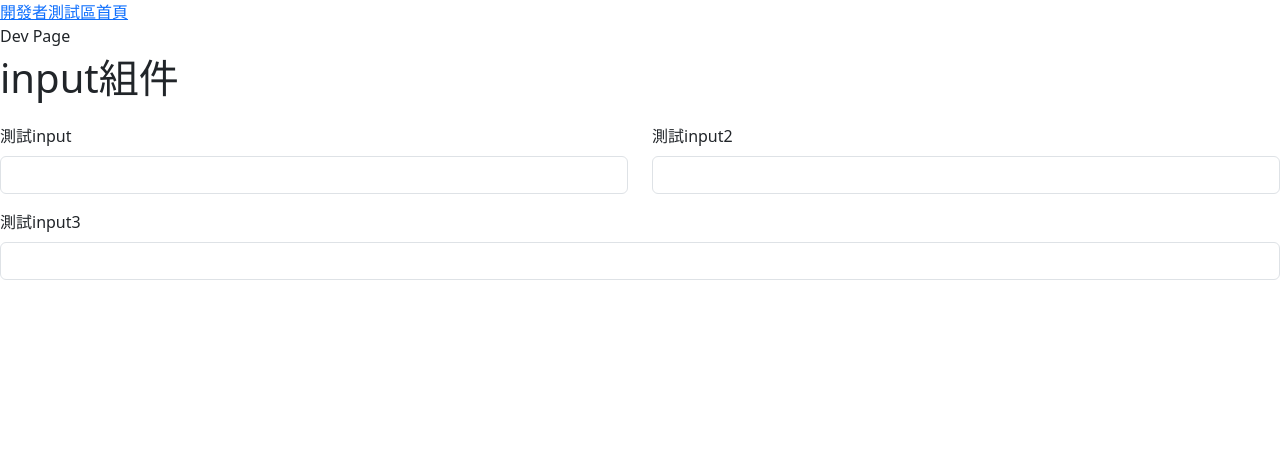
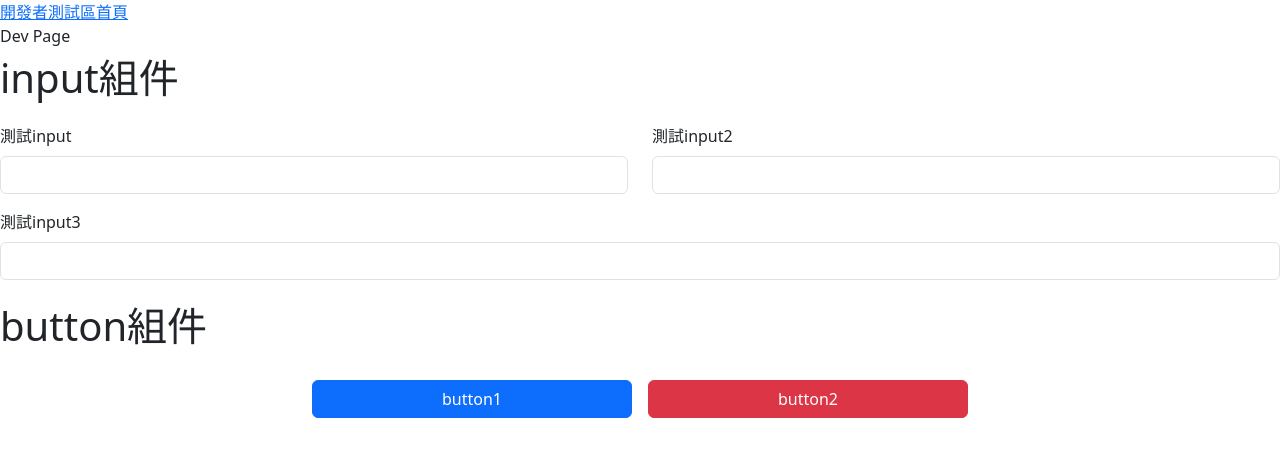
Before and after one commit to ianSama0217/Accounting-fe, a React (Vite) app: page /Accounting/dev in a window 1280 px wide. Shown: the top 456 px of the page. Built offline with nearby package versions, Linux system fonts and the light colour scheme.

Commit message:
button component

```diff
--- /dev/null
+++ b/src/component/button/index.tsx
@@ -0,0 +1,30 @@
+// components/Button.tsx
+import React from "react";
+
+interface ButtonProps {
+  text: string;
+  type?: "button" | "submit" | "reset";
+  onClick?: () => void;
+  variant?: "primary" | "secondary" | "success" | "danger" | "warning";
+  style?: string;
+}
+
+const Button: React.FC<ButtonProps> = ({
+  text,
+  type = "button",
+  onClick,
+  variant = "primary",
+  style,
+}) => {
+  return (
+    <button
+      type={type}
+      className={`btn btn-${variant} ${style}`}
+      onClick={onClick}
+    >
+      {text}
+    </button>
+  );
+};
+
+export default Button;
--- a/src/content/dev/index.tsx
+++ b/src/content/dev/index.tsx
@@ -1,6 +1,7 @@
 import { useState } from "react";
 
 import Input from "../../component/input";
+import Button from "../../component/button";
 
 function Dev() {
   const [val, setVal] = useState("");
@@ -8,6 +9,7 @@ function Dev() {
   return (
     <div>
       Dev Page
+      {/* input組件測試 */}
       <p className="fs-1">input組件</p>
       <div className="row">
         <Input
@@ -37,6 +39,21 @@ function Dev() {
           setVal(e.target.value);
         }}
       />
+      {/* button組件測試 */}
+      <p className="fs-1">button組件</p>
+      <div className="text-center">
+        <Button
+          text={"button1"}
+          onClick={() => setVal("click button1!!!")}
+          style="col-3 m-2"
+        />
+        <Button
+          text={"button2"}
+          variant="danger"
+          onClick={() => setVal("click button2!!!")}
+          style="col-3 m-2"
+        />
+      </div>
     </div>
   );
 }
```
